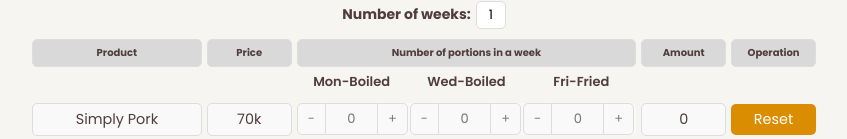
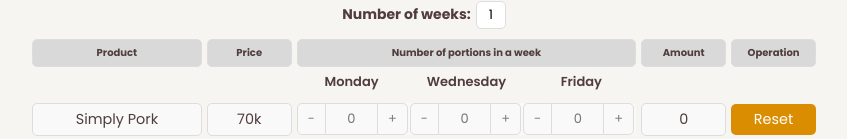
Before and after one commit to nlinhdang/littlewontons, a React (Create React App) app: page / in a window 1280 px wide. Both pictures are taken after a click on the picture 638 px from the left and 437 px from the top of the page. Shown: the part 643-782 px from the top of the page, without its empty margins (213-1060 px from the left). Built offline with nearby package versions, Linux system fonts and the light colour scheme.

Commit message:
ching style + fetch

```diff
--- a/src/Lunch.js
+++ b/src/Lunch.js
@@ -4,7 +4,7 @@ import { formatNumber, calculateAmount } from './utils';
 import { useAppContext } from './AppContext';
 
 const cookedHeaders = ['Product', 'Price', 'Number of portions in a week', 'Amount', 'Operation'];
-const subHeaders = ['Mon-Boiled','Wed-Boiled','Fri-Fried']; // Thêm sub-headers
+const subHeaders = ['Monday','Wednesday','Friday']; // Thêm sub-headers
 
 
 const Lunch = ({ productList, onQuantityChange, onQuantityUpdate, onOptionChange, onFocus }) => {
--- a/src/OrderForm.js
+++ b/src/OrderForm.js
@@ -54,9 +54,11 @@ const OrderForm = ({ totalAmount, productList }) => {
       if (response.ok) { // Kiểm tra xem phản hồi có thành công không
         if (totalAmount !== 0) {
           const data = await response.json();
+          console.log('Order Data to send:', orderData);
           console.log('Response from server:', data);
           alert('Successfully order'); // Cập nhật thông báo thành công
-          setFormData({ name: '', phone: '', note: '' }); // Reset form nếu cần
+          // setFormData({ name: '', phone: '', note: '' });
+          // Reset form nếu cần
         } else {
           alert('Oops... It looks like no products were selected. Please check again!');
         }
--- a/src/style.css
+++ b/src/style.css
@@ -382,7 +382,8 @@ label input[type="radio"] {
 }
 
 .note-container {
-  margin-top: 10px
+  margin-top: 10px;
+  margin-bottom: 10px;
 }
 .note-input {
   width: 100%;
```
